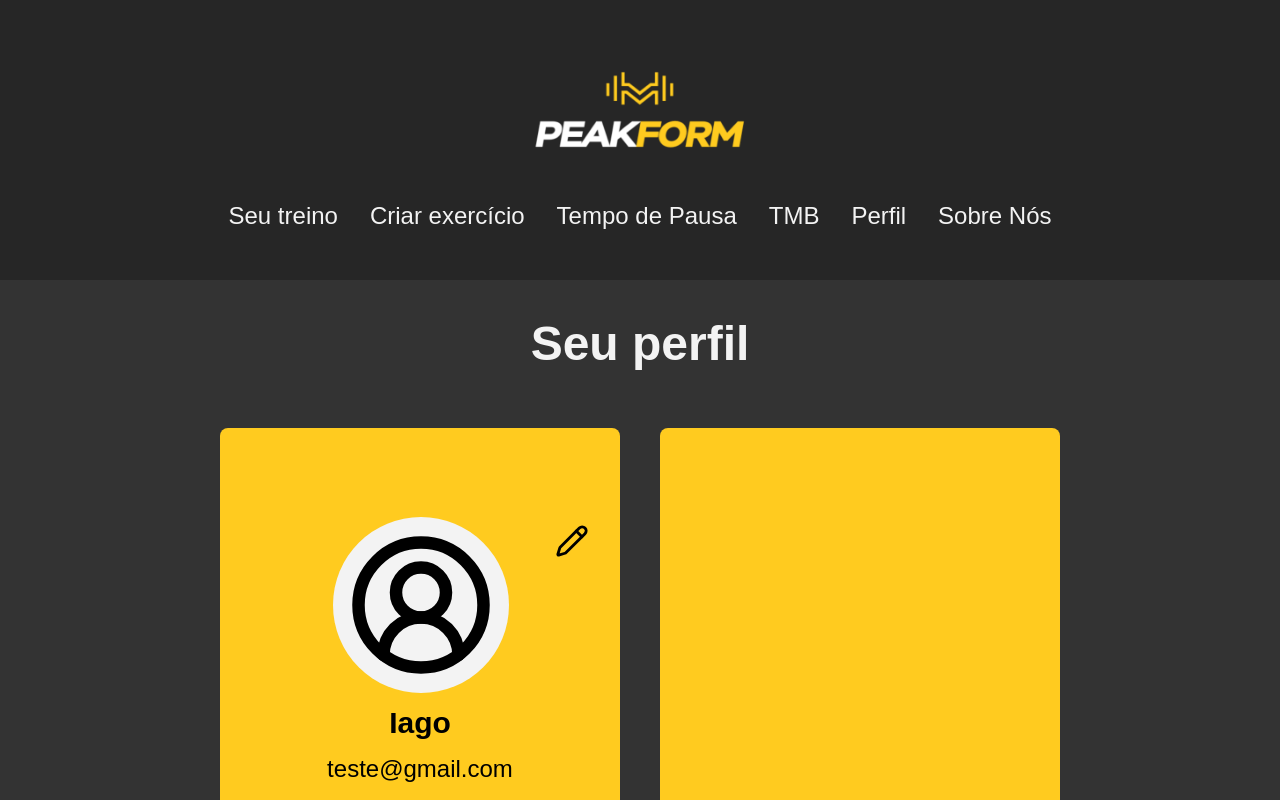
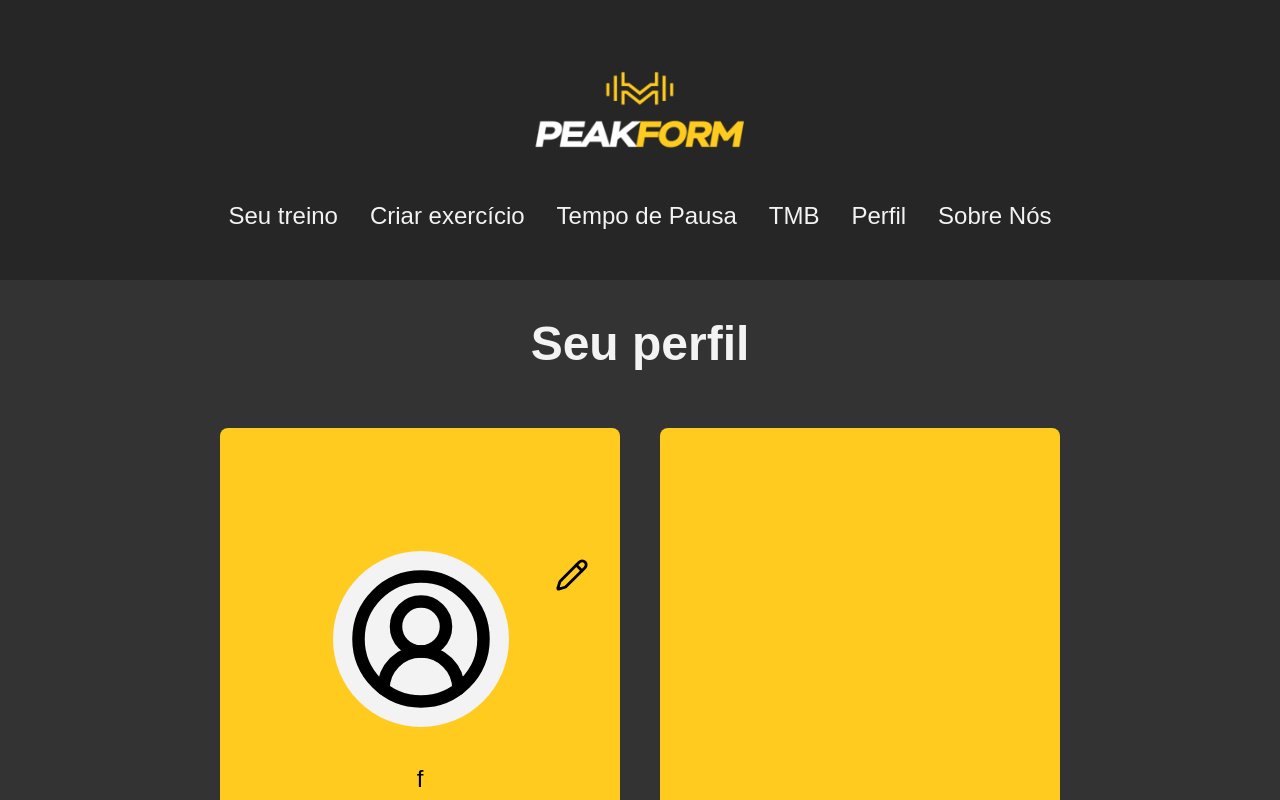
Before and after one commit to iagoliziero/peak-form, a React (Vite) app: page /perfil in a window 1280 px wide. Built offline with nearby package versions, Linux system fonts and the light colour scheme; a web font is replaced by a local one.

Commit message:
feat: add name and email contexts for ProfilePage

```diff
--- a/src/components/Calendar.jsx
+++ b/src/components/Calendar.jsx
@@ -2,6 +2,7 @@ import { useState } from "react";
 import DatePicker from "react-datepicker";
 import "react-datepicker/dist/react-datepicker.css";
 import '../global.css'
+
 
 
 function Calendar() {
--- a/src/contexts/ProfileContexts.jsx
+++ b/src/contexts/ProfileContexts.jsx
@@ -3,10 +3,11 @@ import { createContext, useState } from "react";
 import profileData from "../data/profileData.js";
 
 
-export const ProfileContexts = createContext(profileData)
+export const ProfileContexts = createContext()
 
 function ProfileProvider({children}) {
     const [profile, setProfile] = useState(profileData)
+
 
     return (
         <ProfileContexts.Provider value={{profile, setProfile}}>
--- a/src/data/profileData.js
+++ b/src/data/profileData.js
@@ -1,8 +1,8 @@
 const profileData = [
     {
-        name:' Iago',
-        email: 'teste@gmail.com',
-        date: '10/04/2007'
+        name:'',
+        email: '',
+        date: ''
     },
 ]
 
--- a/src/pages/GoalPage.jsx
+++ b/src/pages/GoalPage.jsx
@@ -1,11 +1,12 @@
 import { useContext, useState } from "react";
 import { useNavigate } from "react-router-dom";
 import { NameContext } from "../contexts/NameContexts.jsx";
+import { ProfileContexts } from "../contexts/ProfileContexts.jsx";
 
 function GoalPage() {
   const navigate = useNavigate();
 
-  const { name } = useContext(NameContext);
+  const { profile } = useContext(ProfileContexts);
 
   const [selectedButtons, setSelectedButton] = useState([]);
 
@@ -42,7 +43,7 @@ function GoalPage() {
       <div>
         <div className="mt-5 flex flex-col gap-5">
           <h1 className="text-3xl md:text-4xl lg:text-5xl text-whiteMain text-center font-semibold">
-            Obrigado, {name}. Agora, vamos <br /> falar sobre suas metas.
+            Obrigado, {profile.name} Agora, vamos <br /> falar sobre suas metas.
           </h1>
           <span className="text-center text-xl text-whiteMain">
             <p>
--- a/src/pages/LoginPage.jsx
+++ b/src/pages/LoginPage.jsx
@@ -1,13 +1,16 @@
 import { Eye, EyeClosed } from "lucide-react";
 import { stringify } from "postcss";
-import { useState } from "react";
-import { useForm } from "react-hook-form";
+import { useContext, useState } from "react";
+import { set, useForm } from "react-hook-form";
 import validator from 'validator'
 import Login from "../components/Login";
 import { useNavigate } from "react-router-dom";
+import { ProfileContexts } from "../contexts/ProfileContexts";
 
 function LoginPage() {
   const navigate = useNavigate()
+
+  const {setProfile} = useContext(ProfileContexts)
 
   const [isShowPassword, setIsShowPassword] = useState(false)
   const [isShowPasswordConfirmation, setIsShowPasswordConfirmation] = useState(false)
@@ -31,6 +34,10 @@ function LoginPage() {
 
   const onSubmit = (data) => {
     alert(JSON.stringify(data))
+    setProfile((prev) => ({
+      ...prev,
+      email: data.email,
+    }))
     navigate(`/principal`)
   }
   return (
@@ -54,7 +61,6 @@ function LoginPage() {
             <div>
               <input
                 {...register("email", { required: true, validate: (value) => validator.isEmail(value)})}
-
                 className={`mt-5 w-[320px] md:w-[350px] md:h-[55px] h-[50px] rounded-md bg-darker border border-gray text-3xl p-4 text-whiteMain focus:outline-none focus:ring-3  ${
                   errors?.email ? "border-lightRed" : "focus:border-yellowMain"
                 }`}
--- a/src/pages/NamePage.jsx
+++ b/src/pages/NamePage.jsx
@@ -1,7 +1,7 @@
 import { useContext } from "react";
 import { useForm } from "react-hook-form";
 import { useNavigate } from "react-router-dom";
-import { NameContext } from "../contexts/NameContexts.jsx";
+import { ProfileContexts } from "../contexts/ProfileContexts.jsx";
 
 function NamePage() {
   const navigate = useNavigate();
@@ -11,12 +11,18 @@ function NamePage() {
     handleSubmit,
     formState: { errors },
   } = useForm();
-  const { name, setName } = useContext(NameContext);
+
+  const {setProfile } = useContext(ProfileContexts);
 
   const onSubmit = (data) => {
-    console.log(data.name);
+    console.log(data);
+    setProfile((prev) => ({
+      ...prev,
+      name: data.name,
+    })),
     navigate(`/metas`);
-    console.log(name);
+
+
   };
 
   return (
@@ -47,12 +53,11 @@ function NamePage() {
           <div className="flex flex-col justify-center">
             <div>
               <input
-                {...register("nameUser", { required: true })}
+                {...register("name", { required: true })}
                 maxLength={10}
-                value={name}
                 onChange={(e) => setName(e.target.value)}
                 className={`mt-10 w-[320px] md:w-[350px] md:h-[55px] h-[50px] rounded-md bg-darker border border-gray text-3xl p-4 text-whiteMain focus:outline-none focus:ring-3 focus:border-yellowMain ${
-                  errors?.nameUser
+                  errors?.name
                     ? "border-lightRed"
                     : "focus:border-yellowMain"
                 }`}
@@ -60,7 +65,7 @@ function NamePage() {
                 placeholder="Nome"
               />
             </div>
-            {errors?.nameUser && (
+            {errors?.name && (
               <p className="text-lightRed mx-4 mt-1">
                 {" "}
                 Digite um nome válido.{" "}
--- a/src/pages/ProfilePage.jsx
+++ b/src/pages/ProfilePage.jsx
@@ -5,11 +5,11 @@ import { useContext, useState } from "react";
 import { ProfileBodyContexts } from "../contexts/ProfileBodyContexts";
 import { ProfileContexts } from "../contexts/ProfileContexts";
 
+
 function ProfilePage() {
   const { profileBody } = useContext(ProfileBodyContexts);
-  const { profile } = useContext(ProfileContexts);
   const navigate = useNavigate();
-
+  const { profile } = useContext(ProfileContexts)
 
   return (
     <div className="h-screen bg-darker bg-cover bg-center bg-no-repeat flex flex-col items-center gap-12 overflow-scroll no-scrollbar">
@@ -82,8 +82,8 @@ function ProfilePage() {
         </div>
         <div className="mt-10 mb-10 flex justify-center flex-col lg:flex-row gap-10 ">
           <div className="flex justify-center items-center flex-col w-[350px] lg:w-[400px] h-[370px] lg:h-[450px] xl:w-[400px] bg-yellowMain rounded-lg p-6 gap-5">
-            {profile.map((user, index) => (
-              <div key={index} className="flex flex-col items-center gap-3">
+
+              <div className="flex flex-col items-center gap-3">
                 <div className="flex mt-10">
                   <button className="relative left-56 lg:left-60 bottom-16">
                     <Pencil size={34} strokeWidth={2} />
@@ -93,12 +93,11 @@ function ProfilePage() {
                   </div>
                 </div>
                 <h1 className="text-2xl lg:text-3xl font-semibold">
-                  {user.name}
+                  {profile.name}
                 </h1>
-                <h2 className="text-xl lg:text-2xl">{user.email}</h2>
-                <h2 className="text-xl lg:text-2xl">{user.date}</h2>
+                <h2 className="text-xl lg:text-2xl">{profile.email}</h2>
+                <h2 className="text-xl lg:text-2xl">f</h2>
               </div>
-            ))}
           </div>
           <div className="flex items-center flex-col w-[350px] lg:w-[400px] h-[370px] lg:h-[450px] xl:w-[400px] bg-yellowMain rounded-lg p-6 gap-5 overflow-scroll no-scrollbar ">
           {profileBody.length > 0 && (
```
